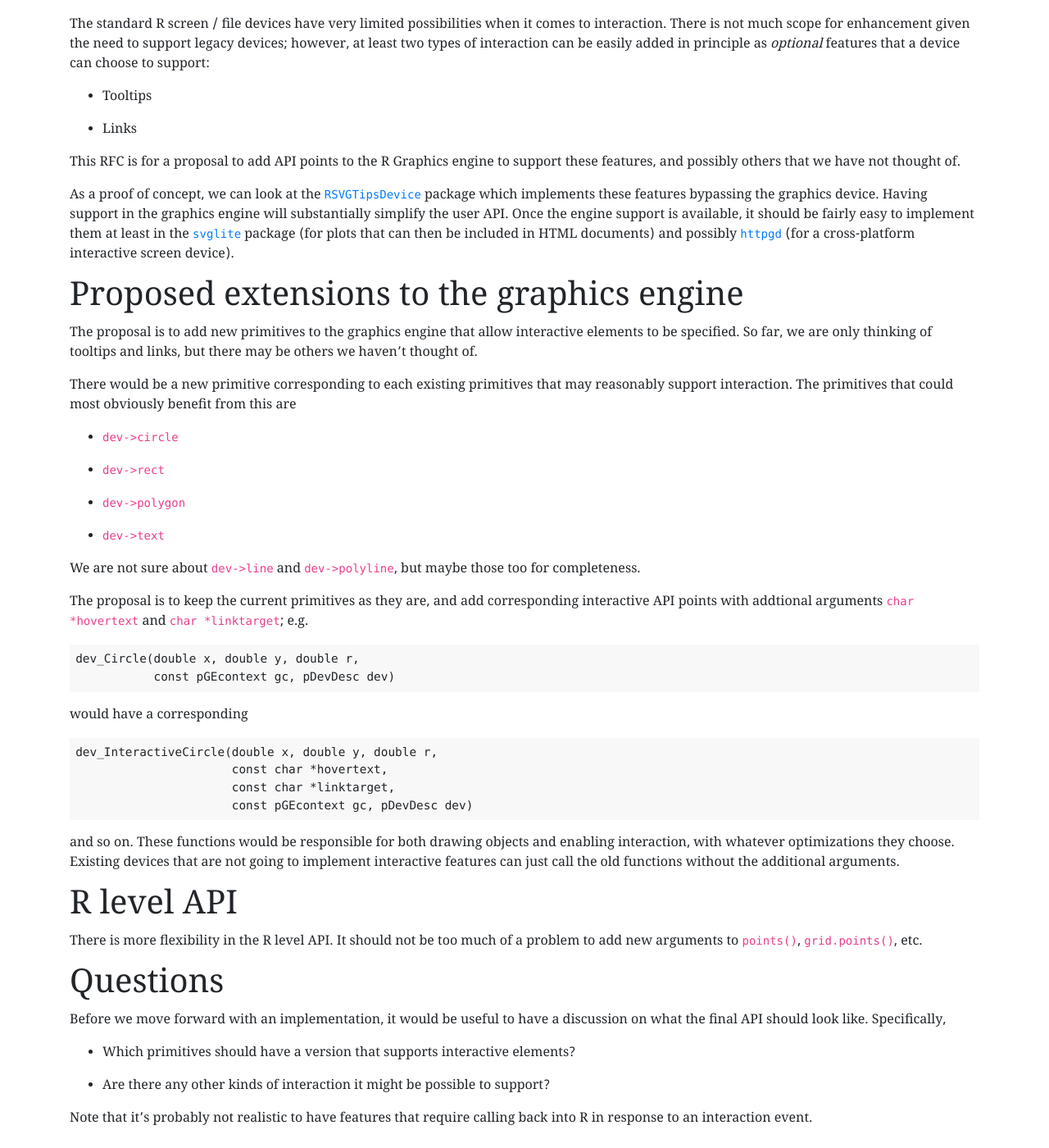
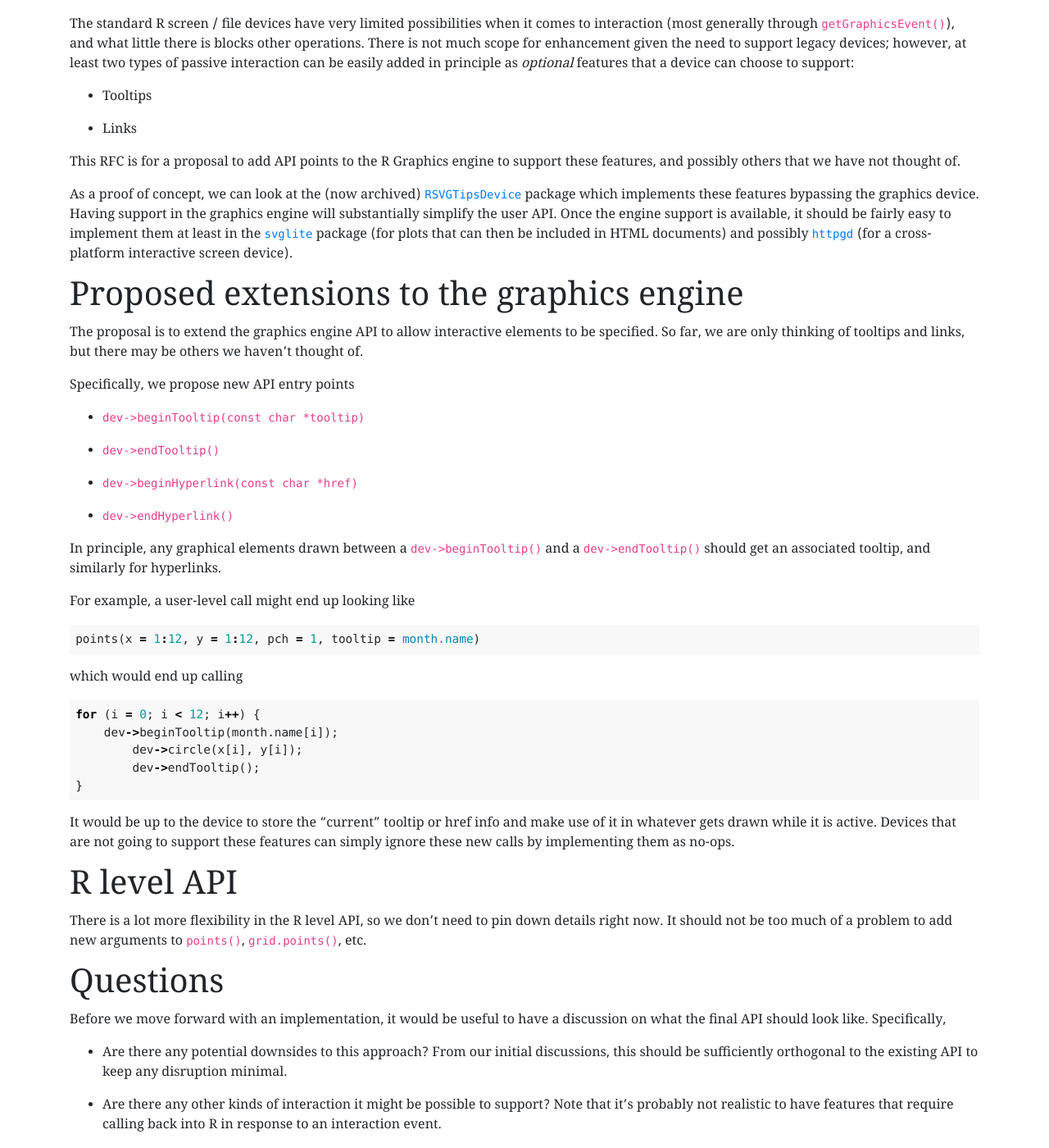
Before and after one commit to deepayan/deepayan.github.io, a Jekyll site: the page built from tmp/rfc-grengine.md, in a window 1280 px wide and 1400 px high, scrolled down 279 px. Shown: the whole window at 82% size. Built offline with Jekyll 4.4.1, drawn with Linux system fonts in a browser that asks for light colours; some web fonts are replaced; our own code applies the rules of GitHub Pages for plain Markdown files.

Commit message:
update graphics engine RFC

````diff
--- a/tmp/rfc-grengine.md
+++ b/tmp/rfc-grengine.md
@@ -9,10 +9,12 @@ author: Deepayan Sarkar, Michael Lawrence, Paul Murrell
 # Introduction
 
 The standard R screen / file devices have very limited possibilities
-when it comes to interaction. There is not much scope for enhancement
-given the need to support legacy devices; however, at least two types
-of interaction can be easily added in principle as _optional_
-features that a device can choose to support:
+when it comes to interaction (most generally through
+`getGraphicsEvent()`), and what little there is blocks other
+operations. There is not much scope for enhancement given the need to
+support legacy devices; however, at least two types of passive
+interaction can be easily added in principle as _optional_ features
+that a device can choose to support:
 
 - Tooltips
 
@@ -22,8 +24,8 @@ This RFC is for a proposal to add API points to the R Graphics engine
 to support these features, and possibly others that we have not
 thought of.
 
-As a proof of concept, we can look at the
-[`RSVGTipsDevice`](https://cran.r-project.org/package=RSVGTipsDevice)
+As a proof of concept, we can look at the (now archived)
+[`RSVGTipsDevice`](https://cran.r-project.org/src/contrib/Archive/RSVGTipsDevice/)
 package which implements these features bypassing the graphics
 device. Having support in the graphics engine will substantially
 simplify the user API. Once the engine support is available, it should
@@ -36,66 +38,61 @@ cross-platform interactive screen device).
 
 # Proposed extensions to the graphics engine
 
-The proposal is to add new primitives to the graphics engine that
-allow interactive elements to be specified. So far, we are only
-thinking of tooltips and links, but there may be others we haven't
-thought of.
+The proposal is to extend the graphics engine API to allow interactive
+elements to be specified. So far, we are only thinking of tooltips and
+links, but there may be others we haven't thought of.
 
-There would be a new primitive corresponding to each existing
-primitives that may reasonably support interaction. The primitives
-that could most obviously benefit from this are
+Specifically, we propose new API entry points
 
-- `dev->circle`
+- `dev->beginTooltip(const char *tooltip)`
 
-- `dev->rect`
+- `dev->endTooltip()`
 
-- `dev->polygon`
+- `dev->beginHyperlink(const char *href)`
 
-- `dev->text`
+- `dev->endHyperlink()`
 
-We are not sure about `dev->line` and `dev->polyline`, but maybe those
-too for completeness.
+In principle, any graphical elements drawn between a
+`dev->beginTooltip()` and a `dev->endTooltip()` should get an
+associated tooltip, and similarly for hyperlinks.
 
-The proposal is to keep the current primitives as they are, and add
-corresponding interactive API points with addtional arguments
-`char *hovertext` and `char *linktarget`; e.g.
+For example, a user-level call might end up looking like
 
-```
-dev_Circle(double x, double y, double r,
-           const pGEcontext gc, pDevDesc dev)
+```r
+points(x = 1:12, y = 1:12, pch = 1, tooltip = month.name)
 ```
 
-would have a corresponding
+which would end up calling
 
-```
-dev_InteractiveCircle(double x, double y, double r,
-                      const char *hovertext,
-                      const char *linktarget,
-                      const pGEcontext gc, pDevDesc dev)
+```c
+for (i = 0; i < 12; i++) {
+    dev->beginTooltip(month.name[i]);
+	dev->circle(x[i], y[i]);
+	dev->endTooltip();
+}
 ```
 
-and so on. These functions would be responsible for both drawing
-objects and enabling interaction, with whatever optimizations they
-choose. Existing devices that are not going to implement interactive
-features can just call the old functions without the additional
-arguments.
+It would be up to the device to store the "current" tooltip or href
+info and make use of it in whatever gets drawn while it is
+active. Devices that are not going to support these features can
+simply ignore these new calls by implementing them as no-ops.
+
 
 # R level API
 
-There is more flexibility in the R level API. It should not be too
-much of a problem to add new arguments to `points()`, `grid.points()`,
-etc.
+There is a lot more flexibility in the R level API, so we don't need
+to pin down details right now. It should not be too much of a problem
+to add new arguments to `points()`, `grid.points()`, etc.
 
 # Questions
 
 Before we move forward with an implementation, it would be useful to
 have a discussion on what the final API should look like. Specifically,
 
-- Which primitives should have a version that supports interactive
-  elements?
+- Are there any potential downsides to this approach? From our initial
+  discussions, this should be sufficiently orthogonal to the existing
+  API to keep any disruption minimal.
 
 - Are there any other kinds of interaction it might be possible to
-  support?
-
-Note that it's probably not realistic to have features that require
-calling back into R in response to an interaction event.
+  support? Note that it's probably not realistic to have features that
+  require calling back into R in response to an interaction event.
````
